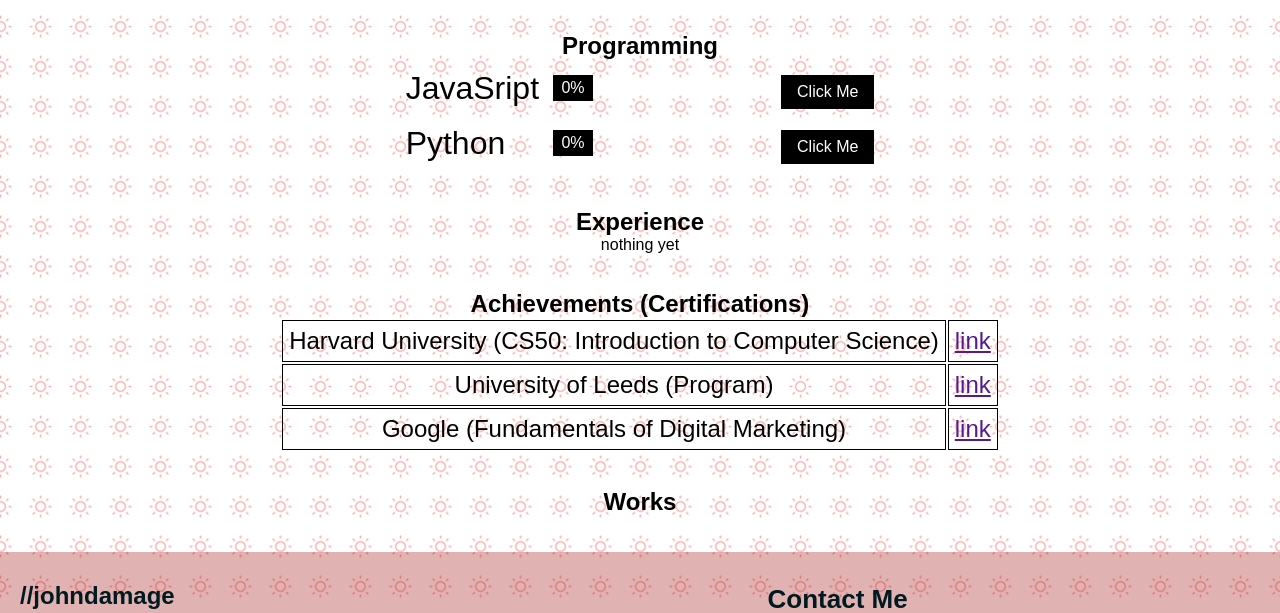
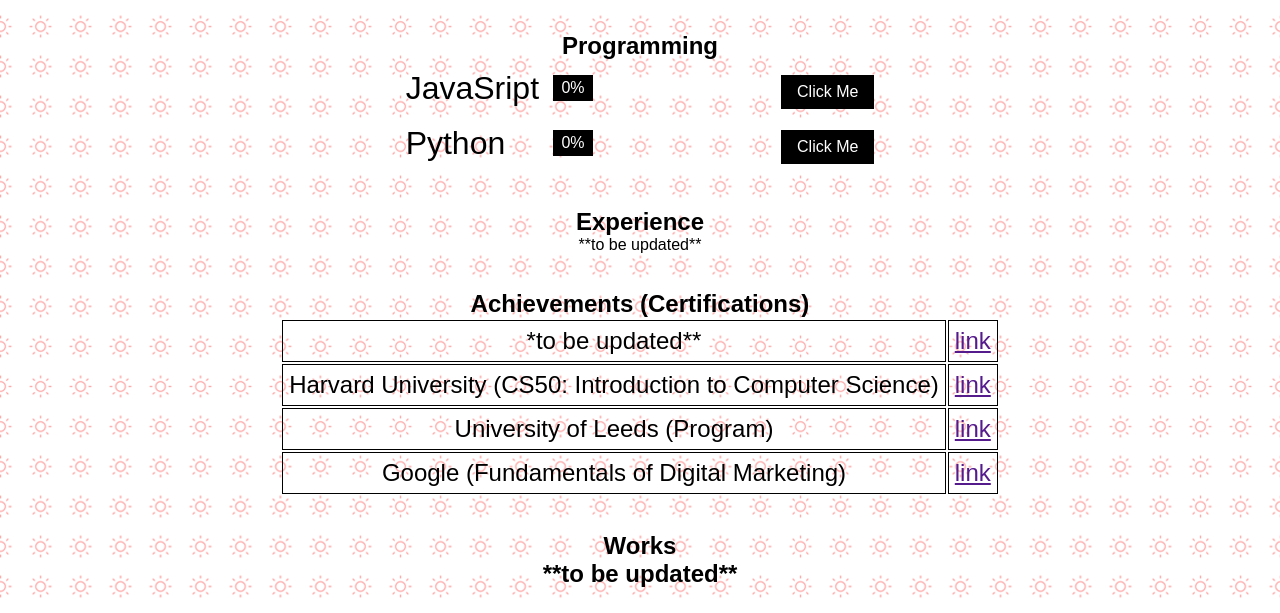
Before and after one commit to dagison/portfolio, a plain HTML site: page index.html in a window 1280 px wide. Shown: the part 1214-1827 px from the top of the page. Drawn offline with Linux system fonts and the light colour scheme.

Commit message:
To be updated

```diff
--- a/index.html
+++ b/index.html
@@ -117,13 +117,17 @@
 
 <div class="experience">
   <h2>Experience</h2>
-  <p>nothing yet</p>
+  <p>**to be updated**</p>
 </div>
 
 <br><br>
 
   <h2 style="text-align: center;">Achievements (Certifications)</h2>
 <table class="achievements">
+    <tr>
+    <td>*to be updated**</td>
+    <td><a href="">link</a></td>
+  </tr>
   <tr>
     <td>Harvard University (CS50: Introduction to Computer Science)</td>
     <td><a href="">link</a></td>
@@ -142,6 +146,7 @@
 
 <div class="works">
   <h2>Works</h2>
+  <h2>**to be updated**</h2>
 </div>
 
 <br><br>
```
